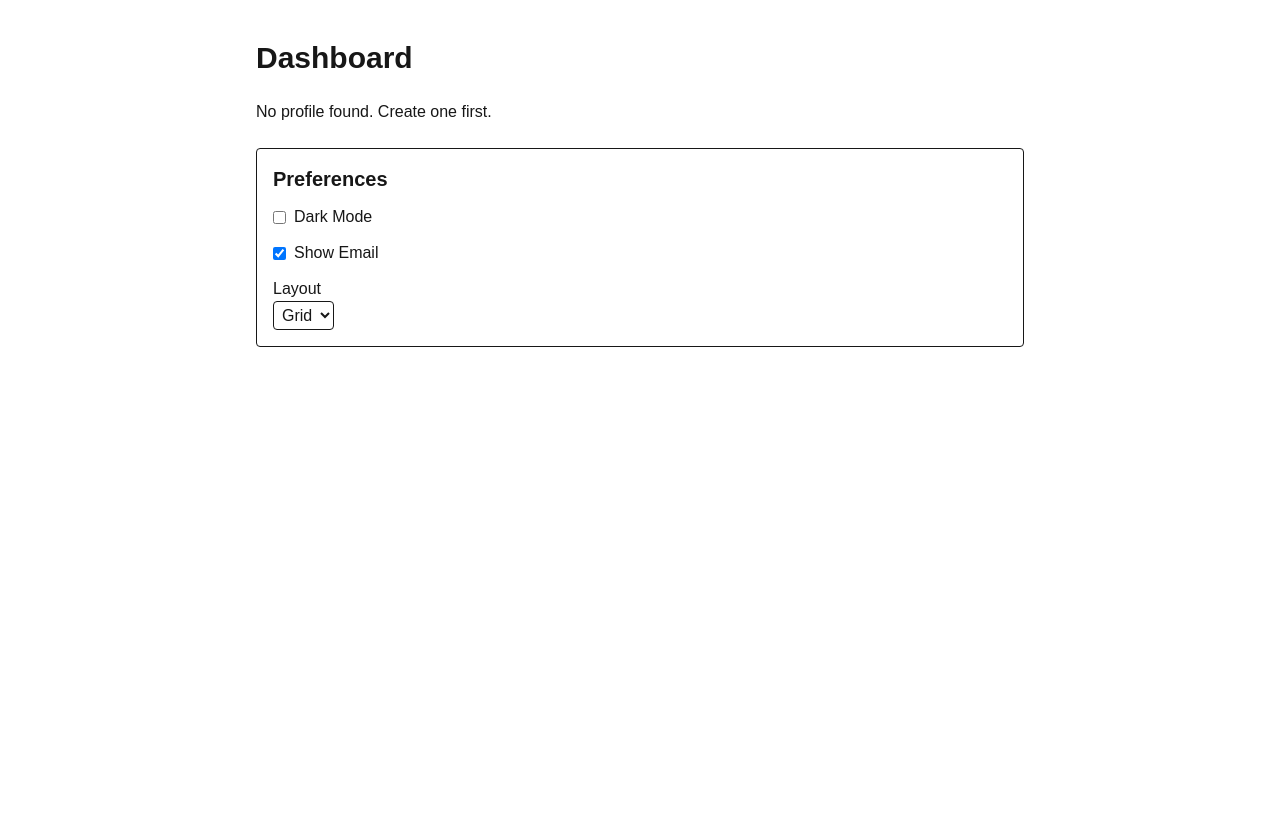
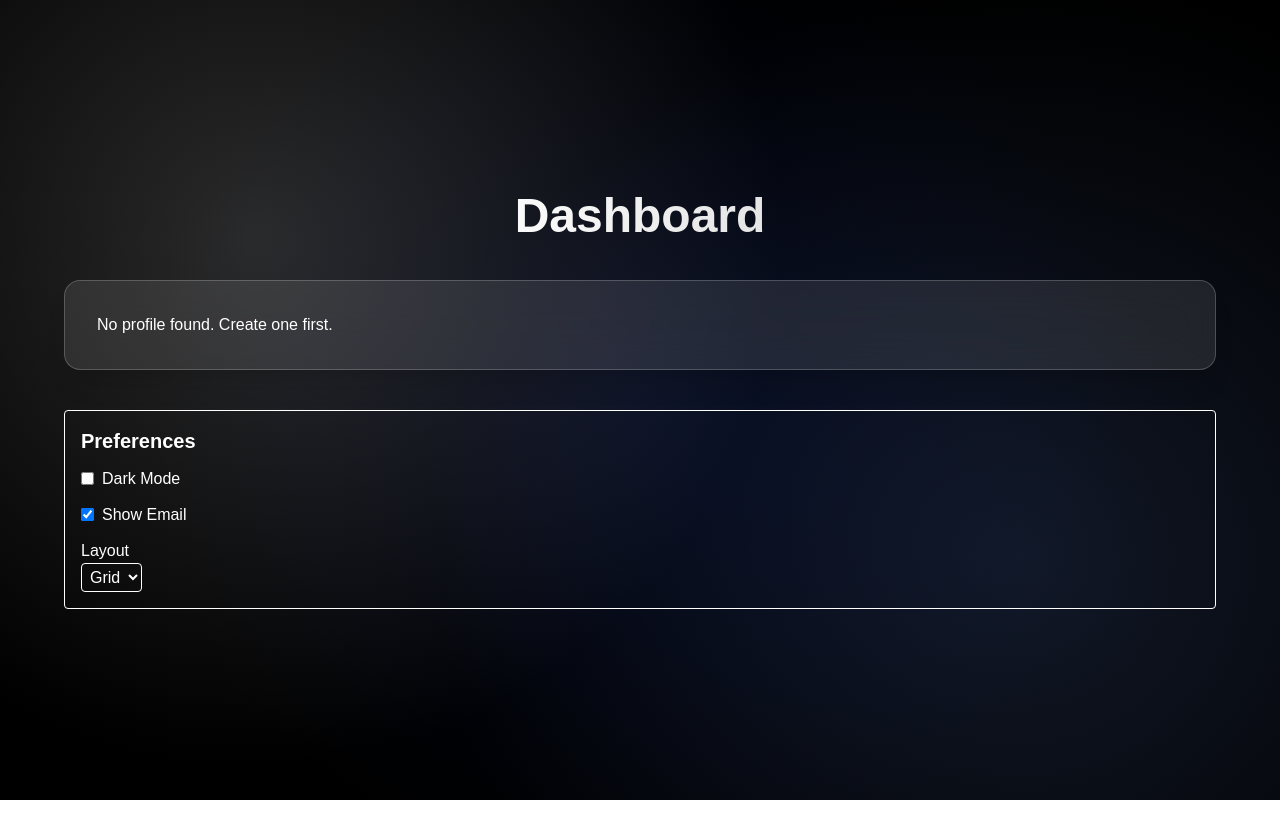
Before and after one commit to jayvilla/mini-dashboard, a Next.js app: page /dashboard in a window 1280 px wide. After the commit the page ends 800 px from the top, so only its background shows below. Built offline with nearby package versions, Linux system fonts and the light colour scheme.

Commit message:
update dashboard page

```diff
--- a/src/app/dashboard/page.tsx
+++ b/src/app/dashboard/page.tsx
@@ -1,17 +1,55 @@
 import { Suspense } from "react";
+import { motion } from "framer-motion";
 import UserSummary from "./UserSummary";
 import PreferencesPanel from "./PreferencesPanel";
 
 export default function DashboardPage() {
   return (
-    <div className="max-w-3xl mx-auto mt-10 flex flex-col gap-6">
-      <h1 className="text-3xl font-bold">Dashboard</h1>
+    <main className="min-h-screen bg-black text-white mesh-bg flex items-center justify-center p-10">
+      <div className="max-w-6xl w-full">
+        {/* HEADER */}
+        <motion.h1
+          initial={{ opacity: 0, y: 25 }}
+          animate={{ opacity: 1, y: 0 }}
+          transition={{ duration: 0.6 }}
+          className="text-5xl font-bold mb-10 text-center shimmer"
+        >
+          Dashboard
+        </motion.h1>
 
-      <Suspense fallback={<p>Loading profile...</p>}>
-        <UserSummary />
-      </Suspense>
+        <div className="grid grid-cols-1 lg:grid-cols-[2fr,1fr] gap-10">
+          {/* LEFT: USER SUMMARY (Server Component) */}
+          <div>
+            <Suspense
+              fallback={
+                <div className="p-8 rounded-2xl bg-white/5 border border-white/10 backdrop-blur-xl text-gray-300 text-center animate-pulse">
+                  Loading profile...
+                </div>
+              }
+            >
+              <UserSummaryCard />
+            </Suspense>
+          </div>
 
-      <PreferencesPanel />
+          {/* RIGHT: CLIENT PREFERENCES */}
+          <motion.div
+            initial={{ opacity: 0, x: 15 }}
+            animate={{ opacity: 1, x: 0 }}
+            transition={{ duration: 0.5 }}
+          >
+            <PreferencesPanel />
+          </motion.div>
+        </div>
+      </div>
+    </main>
+  );
+}
+
+/* WRAPPER for nice styling around RSC */
+function UserSummaryCard() {
+  return (
+    <div className="p-8 rounded-2xl bg-white/10 border border-white/20 backdrop-blur-xl shadow-xl">
+      <UserSummary />
     </div>
   );
 }
```
